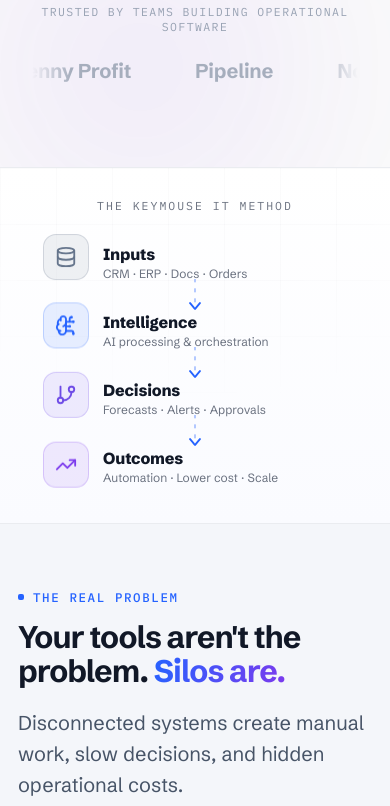
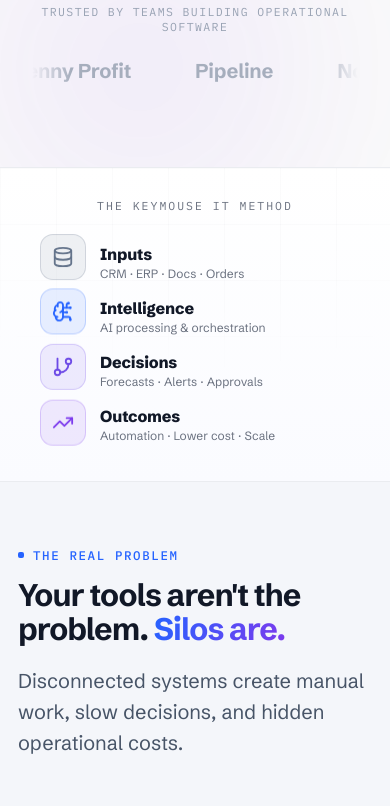
Before and after one commit to keymouseit/keymouseit-web, a React (Vite) app: page / in a window 390 px wide. Shown: the part 1620-2426 px from the top of the page. Built offline with nearby package versions, Linux system fonts and the light colour scheme; no server answers.

Commit message:
fix the header

```diff
--- a/public/assets/site-v2.css
+++ b/public/assets/site-v2.css
@@ -100,6 +100,31 @@
 .cap-chev { display: none; }
 .cap-head { cursor: default !important; }
 
+/* ---- Signature ribbon (KeyMouse IT method) ---- */
+.sig-row {
+  display: flex;
+  align-items: center;
+}
+
+.sig-step {
+  display: flex;
+  flex: 1;
+  align-items: center;
+  min-width: 0;
+}
+
+.sig-step > div:first-child {
+  flex: 1;
+  min-width: 0;
+}
+
+.sig-arrow {
+  flex-shrink: 0;
+  display: flex;
+  align-items: center;
+  align-self: center;
+}
+
 @media (max-width: 1024px) {
   .v2-hero-grid { grid-template-columns: 1fr !important; }
   .cap-stack { flex-direction: column; }
@@ -108,9 +133,10 @@
   .cap-head { cursor: pointer !important; }
   .cap-body { grid-template-rows: 0fr; transition: grid-template-rows 0.32s var(--ease); }
   .cap-body.open { grid-template-rows: 1fr; }
-  .sig-row { flex-direction: column; gap: 14px; }
-  .sig-stage { justify-content: flex-start !important; max-width: 320px; margin: 0 auto; }
-  .sig-arrow { transform: rotate(90deg); align-self: center; }
+  .sig-row { flex-direction: column; gap: 14px; align-items: stretch; }
+  .sig-step { flex: none; width: 100%; }
+  .sig-stage { justify-content: flex-start !important; max-width: none; margin: 0; width: 100%; }
+  .sig-arrow { display: none !important; }
   /* industry: stack rail + main */
   .ind-grid { grid-template-columns: 1fr !important; }
   .ind-rail { display: flex !important; overflow-x: auto; gap: 8px !important; padding: 6px !important; -webkit-overflow-scrolling: touch; }
```
